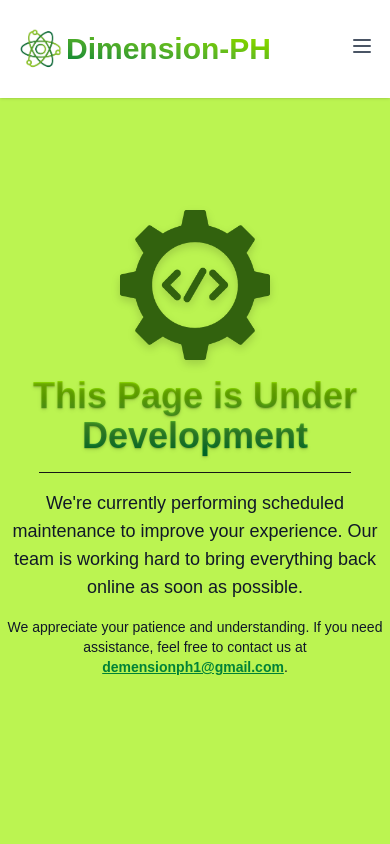
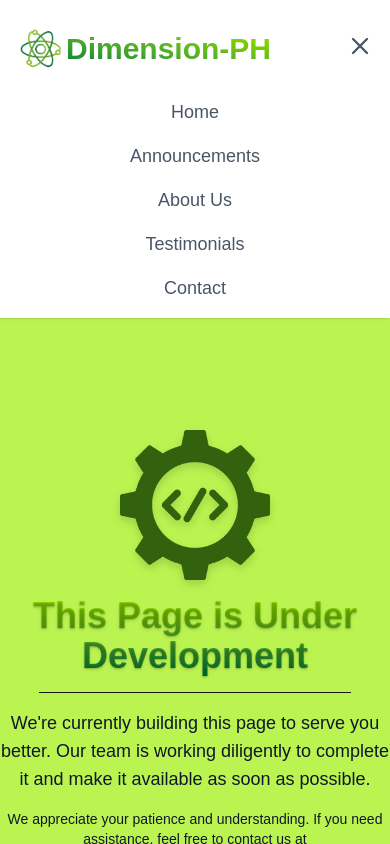
Before and after one commit to Kyenite/dimension-ph, a Next.js app: page /error_code/403 in a window 390 px wide. Both pictures are taken after a click on the button 362 px from the left and 45 px from the top of the page. Built offline with nearby package versions, Linux system fonts and the light colour scheme.

Commit message:
Fix menu

```diff
--- a/app/components/Header.tsx
+++ b/app/components/Header.tsx
@@ -1,7 +1,12 @@
+'use client'
+import { Menu, X } from "lucide-react";
 import Image from "next/image"
 import Link from "next/link"
+import { useState } from "react"
 
 export default function Header() {
+    const [isOpen, setOpen] = useState(false);
+
     return (
         <header className="bg-white shadow-sm sticky top-0 left-0 z-99">
         <div className="container mx-auto px-4 py-6 flex justify-between items-center">
@@ -17,10 +22,8 @@ export default function Header() {
                 <Link href="/contacts" className="text-gray-600 hover:text-green-700 font-medium">Contact</Link>
             </nav>
             <div className="lg:hidden">
-                <button className="text-gray-600 focus:outline-none">
-                    <svg xmlns="http://www.w3.org/2000/svg" className="h-6 w-6" fill="none" viewBox="0 0 24 24" stroke="currentColor">
-                        <path strokeLinecap="round" strokeLinejoin="round" strokeWidth="2" d="M4 6h16M4 12h16M4 18h16"></path>
-                    </svg>
+                <button className="text-gray-600 focus:outline-none" onClick={() => setOpen(!isOpen)}>
+                    {isOpen ? <X size={28} /> : <Menu size={28} />}
                 </button>
             </div>
             <div className="hidden lg:block">
@@ -29,6 +32,18 @@ export default function Header() {
                 </button>
             </div>
         </div>
+
+        {
+            isOpen &&
+
+            <nav className="flex flex-col lg:hidden items-center text-lg space-y-4 pb-4">
+                <Link href="/" className="text-gray-600 hover:text-green-700 font-medium">Home</Link>
+                <Link href="/announcement" className="text-gray-600 hover:text-green-700 font-medium">Announcements</Link>
+                <Link href="/about" className="text-gray-600 hover:text-green-700 font-medium">About Us</Link>
+                <Link href="/testimonials" className="text-gray-600 hover:text-green-700 font-medium">Testimonials</Link>
+                <Link href="/contacts" className="text-gray-600 hover:text-green-700 font-medium">Contact</Link>
+            </nav>
+        }
     </header>
     )
 }
--- a/app/error_code/403/page.tsx
+++ b/app/error_code/403/page.tsx
@@ -15,7 +15,7 @@ export default function UnderDevelopment() {
                             </h1>
                             <hr className="w-[80vw] max-w-4xl mx-auto" />
                             <p className="text-lg max-w-xl mx-auto text-gray-900">
-                                We&apos;re currently performing scheduled maintenance to improve your experience. Our team is working hard to bring everything back online as soon as possible.
+                                We&apos;re currently building this page to serve you better. Our team is working diligently to complete it and make it available as soon as possible.
                             </p>
                             <p className="text-sm text-gray-900">
                                 We appreciate your patience and understanding. If you need assistance, feel free to contact us at <span className="text-green-700 font-bold underline">demensionph1@gmail.com</span>.
--- a/app/page.tsx
+++ b/app/page.tsx
@@ -95,10 +95,10 @@ export default function Home() {
               </div>
           </div>
         </section>
-        <section className="bg-green-600 px-12 py-24 relative overflow-hidden">
+        <section className="bg-green-600 px-12 py-24 lg:py-18 relative overflow-hidden">
           <div className="flex flex-col items-center lg:flex-row lg:justify-evenly lg:items-start gap-6">
             <div className="w-full h-fit max-w-[580px]">
-            <iframe className="relative z-1 w-full h-[60vw] max-h-[440px]" src="https://www.facebook.com/plugins/video.php?height=420&href=https%3A%2F%2Fwww.facebook.com%2Freel%2F1072150300771545%2F&show_text=false&width=560&t=0" scrolling="no" frameBorder="0" allow="autoplay; clipboard-write; encrypted-media; picture-in-picture; web-share" allowFullScreen={true}></iframe>
+              <iframe className="relative z-1 w-full h-[60vw] max-h-[440px]" src="https://www.facebook.com/plugins/video.php?height=420&href=https%3A%2F%2Fwww.facebook.com%2Freel%2F1072150300771545%2F&show_text=false&width=560&t=0" scrolling="no" frameBorder="0" allow="autoplay; clipboard-write; encrypted-media; picture-in-picture; web-share" allowFullScreen={true}></iframe>
             </div>
             <div className="lg:w-1/2 space-y-5 pt-4 relative z-1">
               <h2 className="text-2xl font-bold text-yellow-400 md:text-4xl">Meet Teacher Alia – Your Dedicated Online English Instructor</h2>
```
